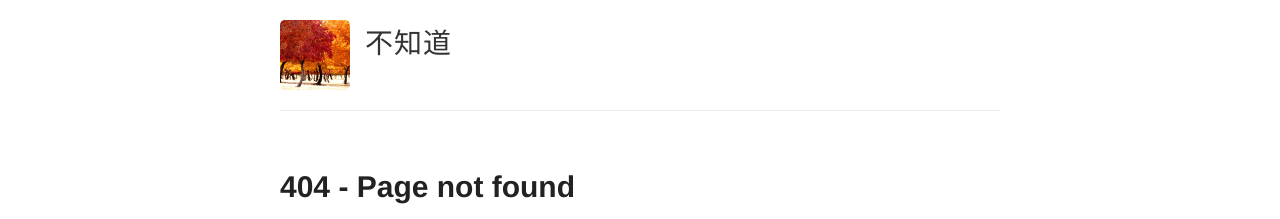
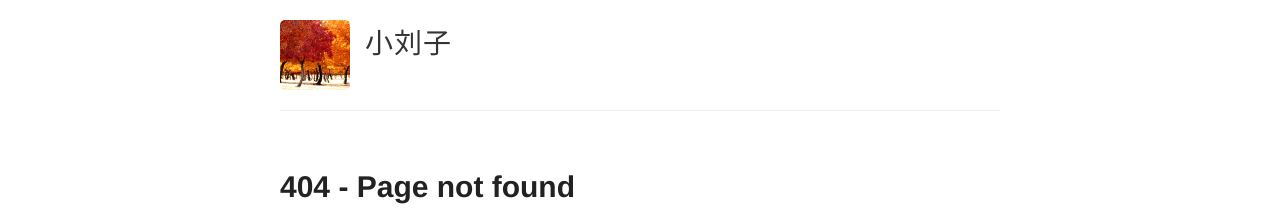
Before and after one commit to liuzheng9110/liuzheng9110.github.io, a Jekyll site: the page built from 404.md, in a window 1280 px wide. Shown: the top 219 px of the page. Built offline with Jekyll 4.4.1, drawn with Linux system fonts in a browser that asks for light colours.

Commit message:
Update _config.yml

```diff
--- a/_config.yml
+++ b/_config.yml
@@ -3,7 +3,7 @@
 #
 
 # Name of your site (displayed in the header)
-name: 不知道
+name: 小刘子
 
 # Short bio or description (displayed in the header)
 description:
```
